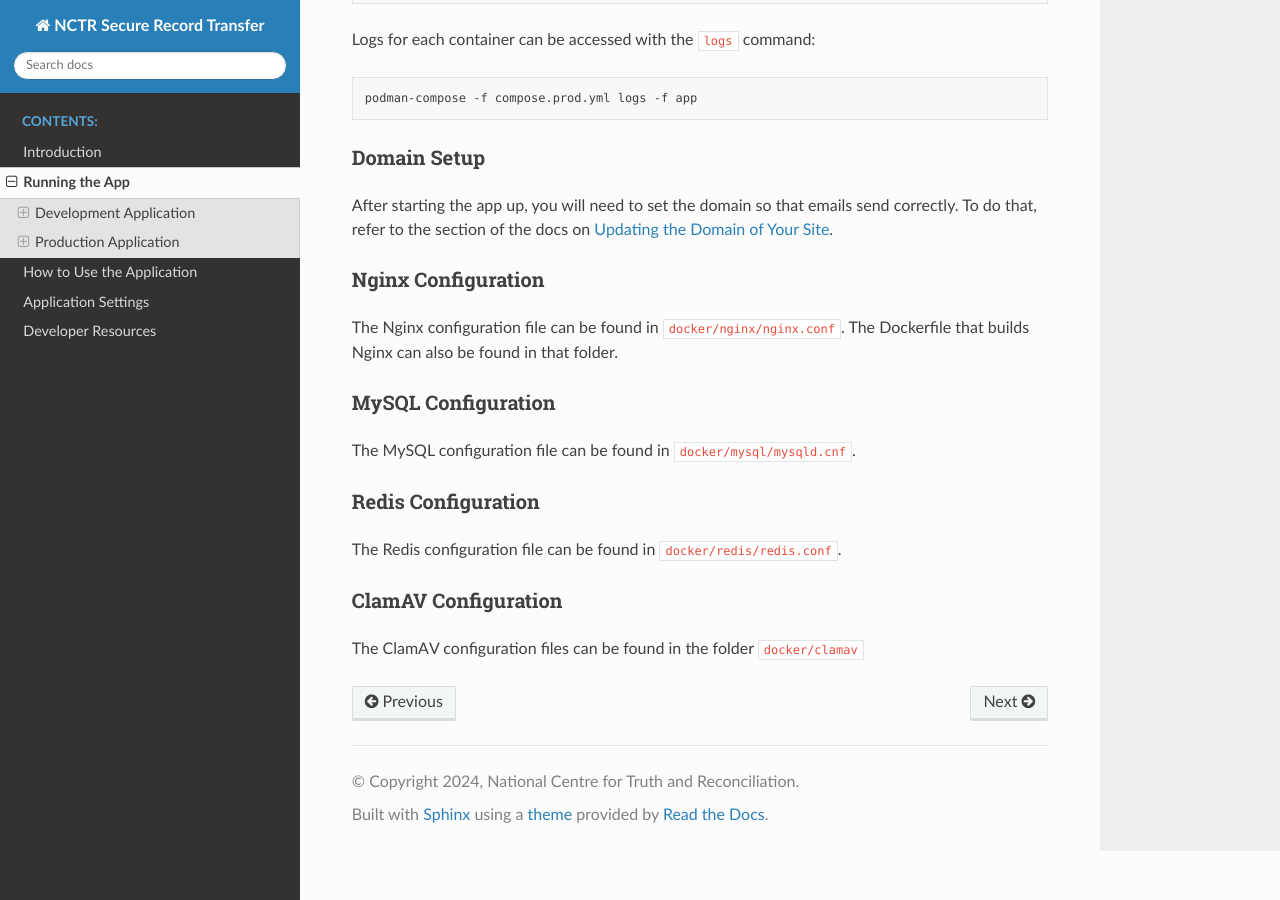
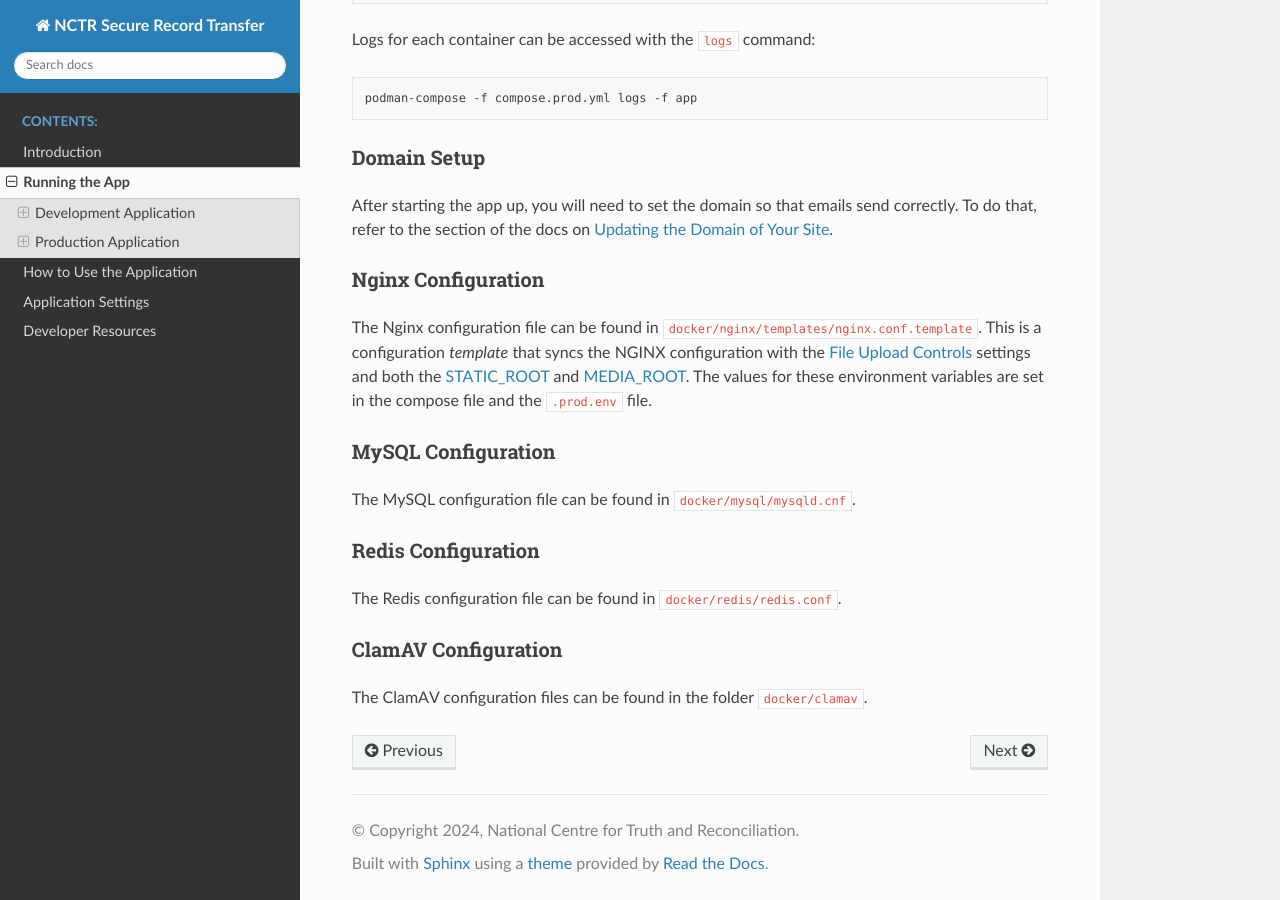
Before and after one commit to NationalCentreTruthReconciliation/Secure-Record-Transfer, a Sphinx documentation site: the page built from docs/running/index.rst, in a window 1280 px wide and 900 px high, scrolled down 2208 px. Built offline with Sphinx 7.4.7 and the Read the Docs theme 3.1.0, drawn with Linux system fonts in a browser that asks for light colours.

Commit message:
Add context for NGINX configuration

```diff
--- a/docs/running/index.rst
+++ b/docs/running/index.rst
@@ -130,8 +130,11 @@ that, refer to the section of the docs on :ref:`Updating the Domain of Your Site
 Nginx Configuration
 ^^^^^^^^^^^^^^^^^^^
 
-The Nginx configuration file can be found in :code:`docker/nginx/nginx.conf`. The Dockerfile that
-builds Nginx can also be found in that folder.
+The Nginx configuration file can be found in :code:`docker/nginx/templates/nginx.conf.template`.
+This is a configuration *template* that syncs the NGINX configuration with the :ref:`File Upload Controls`
+settings and both the `STATIC_ROOT <https://docs.djangoproject.com/en/4.2/ref/settings/#static-root>`_
+and `MEDIA_ROOT <https://docs.djangoproject.com/en/4.2/ref/settings/#media-root>`_. The values for
+these environment variables are set in the compose file and the :code:`.prod.env` file.
 
 
 MySQL Configuration
@@ -149,4 +152,4 @@ The Redis configuration file can be found in :code:`docker/redis/redis.conf`.
 ClamAV Configuration
 ^^^^^^^^^^^^^^^^^^^^
 
-The ClamAV configuration files can be found in the folder :code:`docker/clamav`
+The ClamAV configuration files can be found in the folder :code:`docker/clamav`.
```
